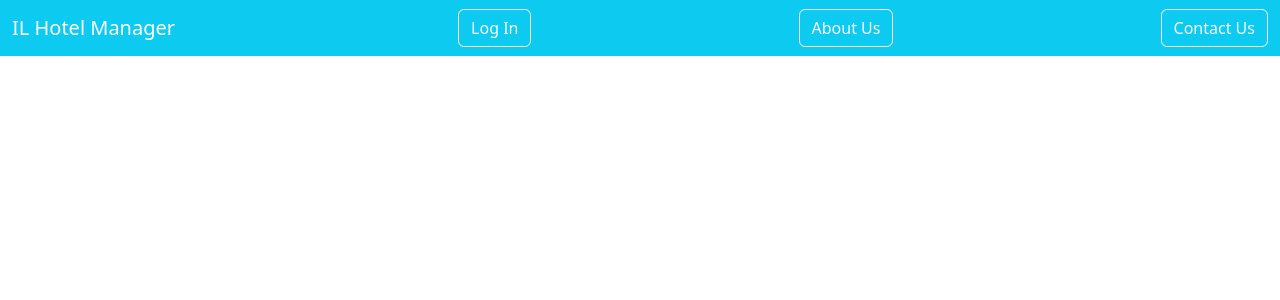
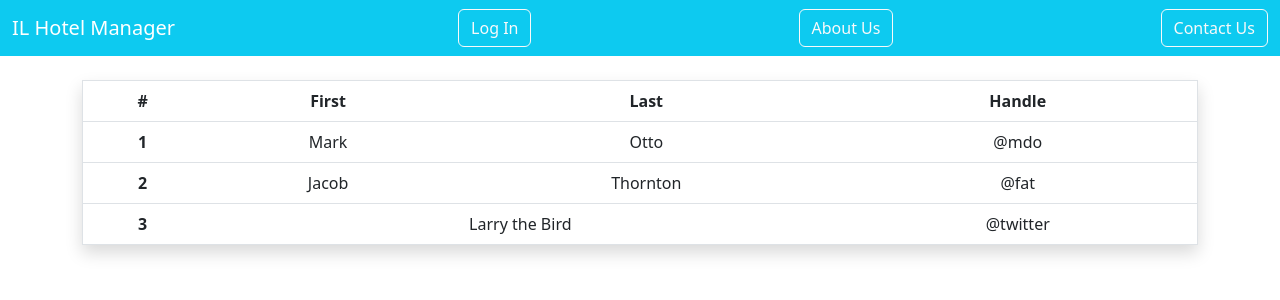
Before and after one commit to jsiudowski/HotelRegistrySystemCS270, a React (Create React App) app in the folder hotel-front/: page / in a window 1280 px wide. Shown: the top 300 px of the page. Built offline with nearby package versions, Linux system fonts and the light colour scheme.

Commit message:
Added Axios

```diff
--- a/hotel-front/package.json
+++ b/hotel-front/package.json
@@ -6,6 +6,7 @@
     "@testing-library/jest-dom": "^5.16.5",
     "@testing-library/react": "^13.4.0",
     "@testing-library/user-event": "^13.5.0",
+    "axios": "^1.3.5",
     "bootstrap": "^5.2.3",
     "react": "^18.2.0",
     "react-dom": "^18.2.0",
--- a/hotel-front/src/App.js
+++ b/hotel-front/src/App.js
@@ -1,6 +1,7 @@
 import './App.css';
 import "../node_modules/bootstrap/dist/css/bootstrap.min.css"
 import Navbar from './layout/Navbar';
+import Home from './pages/Home';
 
 
 function App() {
@@ -8,6 +9,7 @@ function App() {
     <div className="App">
 
       <Navbar/>
+      <Home/>
 
     </div>
   );
--- a/hotel-front/src/pages/Home.js
+++ b/hotel-front/src/pages/Home.js
@@ -0,0 +1,39 @@
+import React from 'react'
+
+export default function Home() {
+  return (
+    <div className='container'>
+        <div className='py-4'>
+        <table className="table border shadow">
+          <thead>
+            <tr>
+              <th scope="col">#</th>
+              <th scope="col">First</th>
+              <th scope="col">Last</th>
+              <th scope="col">Handle</th>
+            </tr>
+          </thead>
+          <tbody>
+            <tr>
+              <th scope="row">1</th>
+              <td>Mark</td>
+              <td>Otto</td>
+              <td>@mdo</td>
+            </tr>
+            <tr>
+              <th scope="row">2</th>
+              <td>Jacob</td>
+              <td>Thornton</td>
+              <td>@fat</td>
+            </tr>
+            <tr>
+              <th scope="row">3</th>
+              <td colspan="2">Larry the Bird</td>
+              <td>@twitter</td>
+            </tr>
+          </tbody>
+        </table>
+        </div>
+    </div>
+  )
+}
```
Also changed, not shown: hotel-front/src/users/ViewUser.js (added), 2 other files (tests, documents, lock files or other folders).
